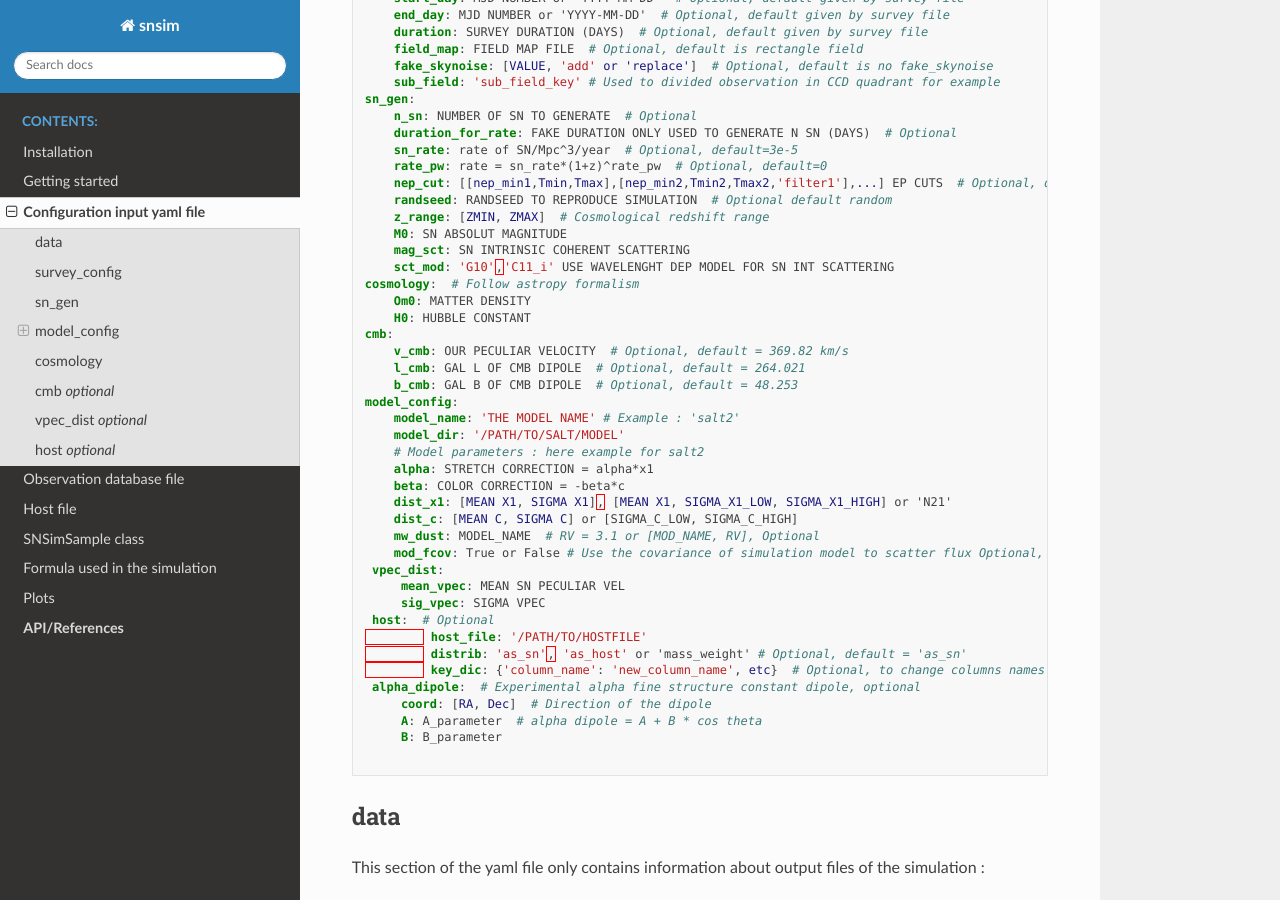
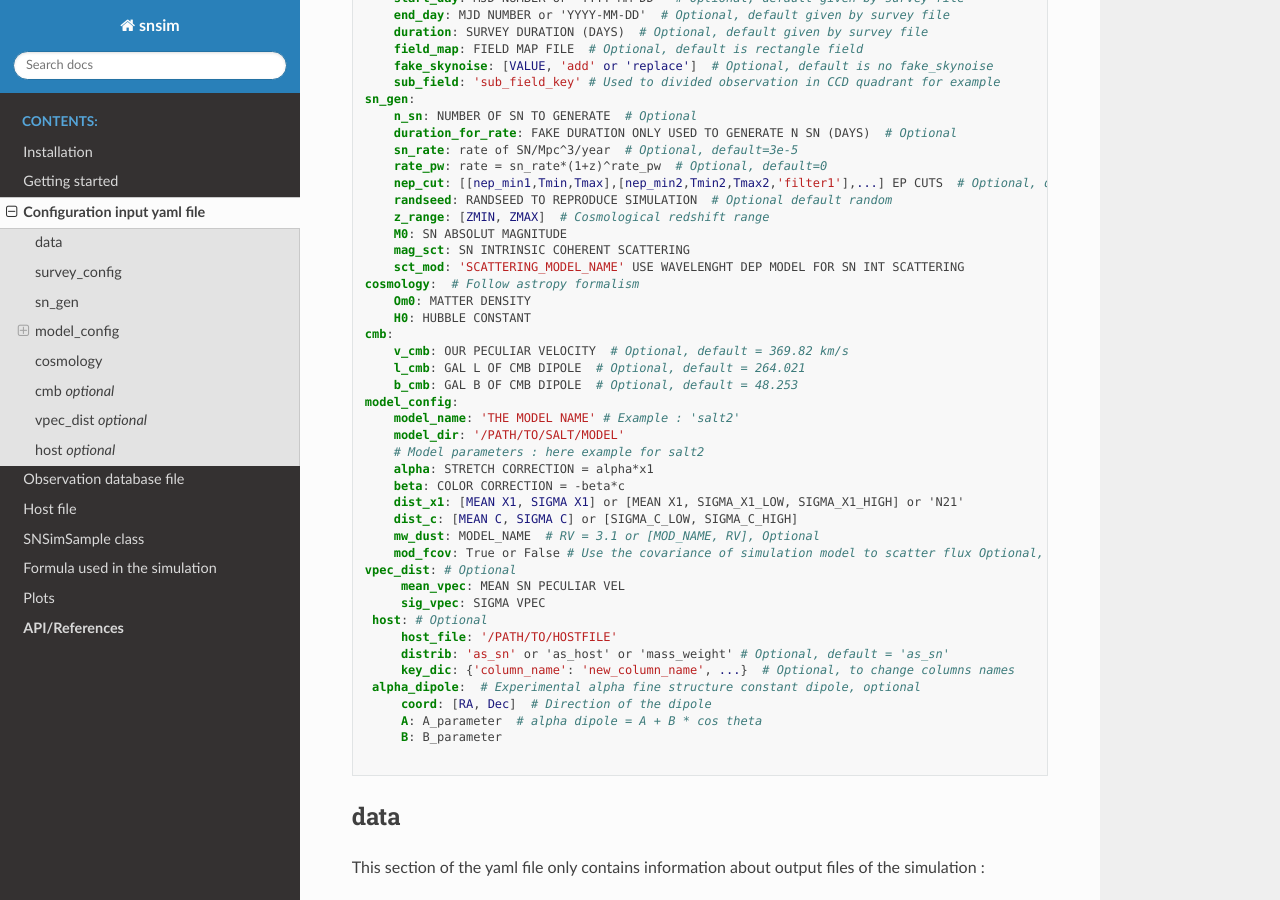
Before and after one commit to bastiencarreres/snsim, a Sphinx documentation site: the page built from docs/configfile.md, in a window 1280 px wide and 900 px high, scrolled down 516 px. Built offline with Sphinx 7.4.7 and the Read the Docs theme 2.0.0, drawn with Linux system fonts in a browser that asks for light colours.

Commit message:
correct yaml synthax

```diff
--- a/docs/configfile.md
+++ b/docs/configfile.md
@@ -12,7 +12,7 @@ survey_config:
     band_dic: {'r':'ztfr','g':'ztfg','i':'ztfi'}  # Optional -> if bandname in the database doesn't correpond to those in sncosmo registery
     add_data: ['keys1', 'keys2', ...]  # Optional add survey file keys to metadata
     survey_cut: {'key1': ["conditon1","conditon2",...], 'key2':["conditon1"],...}  # Optional SQL conditions on key
- 	key_dic: {'column_name': 'new_column_name', etc}  # Optional, to change columns names
+    key_dic: {'column_name': 'new_column_name', etc}  # Optional, to change columns names
     zp: INSTRUMENTAL ZEROPOINT  # Optional, default given by survey file)
     sig_zp: UNCERTAINTY ON ZEROPOINT  # Optional, default given by survey file)
     sig_psf: GAUSSIAN PSF SIGMA  # Optional, default given by survey file as FWHMeff
@@ -36,7 +36,7 @@ sn_gen:
     z_range: [ZMIN, ZMAX]  # Cosmological redshift range
     M0: SN ABSOLUT MAGNITUDE
     mag_sct: SN INTRINSIC COHERENT SCATTERING
-    sct_mod: 'G10','C11_i' USE WAVELENGHT DEP MODEL FOR SN INT SCATTERING
+    sct_mod: 'SCATTERING_MODEL_NAME' USE WAVELENGHT DEP MODEL FOR SN INT SCATTERING
 cosmology:  # Follow astropy formalism
     Om0: MATTER DENSITY
     H0: HUBBLE CONSTANT
@@ -50,17 +50,17 @@ model_config:
     # Model parameters : here example for salt2
     alpha: STRETCH CORRECTION = alpha*x1
     beta: COLOR CORRECTION = -beta*c
-    dist_x1: [MEAN X1, SIGMA X1], [MEAN X1, SIGMA_X1_LOW, SIGMA_X1_HIGH] or 'N21'
+    dist_x1: [MEAN X1, SIGMA X1] or [MEAN X1, SIGMA_X1_LOW, SIGMA_X1_HIGH] or 'N21'
     dist_c: [MEAN C, SIGMA C] or [SIGMA_C_LOW, SIGMA_C_HIGH]
     mw_dust: MODEL_NAME  # RV = 3.1 or [MOD_NAME, RV], Optional
     mod_fcov: True or False # Use the covariance of simulation model to scatter flux Optional, default = False
- vpec_dist:
+vpec_dist: # Optional
      mean_vpec: MEAN SN PECULIAR VEL
      sig_vpec: SIGMA VPEC
- host:  # Optional
- 	 host_file: '/PATH/TO/HOSTFILE'
- 	 distrib: 'as_sn', 'as_host' or 'mass_weight' # Optional, default = 'as_sn'
- 	 key_dic: {'column_name': 'new_column_name', etc}  # Optional, to change columns names
+ host: # Optional
+     host_file: '/PATH/TO/HOSTFILE'
+     distrib: 'as_sn' or 'as_host' or 'mass_weight' # Optional, default = 'as_sn'
+     key_dic: {'column_name': 'new_column_name', ...}  # Optional, to change columns names
  alpha_dipole:  # Experimental alpha fine structure constant dipole, optional
      coord: [RA, Dec]  # Direction of the dipole
      A: A_parameter  # alpha dipole = A + B * cos theta
```
